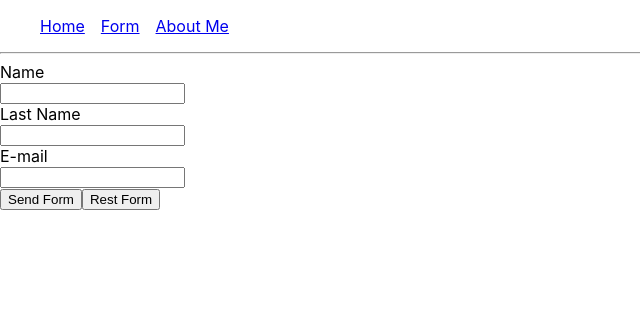
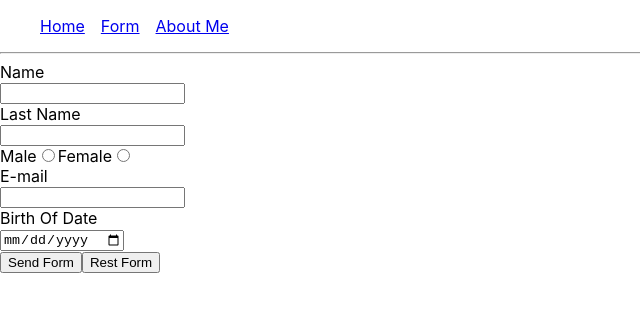
Before and after one commit to kaanyrd/FormForDevelopers, a React (Create React App) app in the folder my-form/: page /newform in a window 1280 px wide. Shown: the top 312 px of the page, without its empty margins (0-640 px from the left). Built offline with nearby package versions, Linux system fonts and the light colour scheme.

Commit message:
Continue to Form

```diff
--- a/my-form/src/components/NewForm.jsx
+++ b/my-form/src/components/NewForm.jsx
@@ -2,41 +2,116 @@ import React from 'react'
 import { useFormik } from "formik"
 
 
+
 function NewForm() {
 
-  const { handleChange, handleSubmit, handleReset ,values, isSubmitting } = useFormik({
+  const { handleChange, handleSubmit, handleReset, values, isSubmitting } = useFormik({
     initialValues: {
       firstName: "",
       lastName: "",
-      email: ""
+      gender: "",
+      email: "",
+      birthOfDate: "",
+      pozition: [],
+      // school: "",
+      // department: ""
+
+
     },
-    onSubmit: async(values, bag)=> {
-      await new Promise((r)=> setTimeout(r, 2000))
+    onSubmit: async (values, bag) => {
+      await new Promise((r) => setTimeout(r, 2000))
       console.log(values)
       bag.resetForm()
     }
   })
-
   return (
     <div>
-        <form onSubmit={handleSubmit} onReset={handleReset}>
+      <form onSubmit={handleSubmit} onReset={handleReset}>
+
+        {/* NAME */}
+        <div>
+          <div><label htmlFor="firstName">Name</label></div>
+          <div><input value={values.firstName} id="firstName" name="firstName" onChange={handleChange("firstName")} disabled={isSubmitting} /></div>
+        </div>
+        {/* LASTNAME */}
+        <div>
+          <div><label htmlFor="lastName">Last Name</label></div>
+          <div><input value={values.lastName} id="lastName" name="lastName" onChange={handleChange("lastName")} disabled={isSubmitting} /></div>
+        </div>
+        {/* GENDER */}
+        <div>
+          <span>Male</span>
+          <input type="radio" name='gender' value="male" onChange={handleChange("gender")} checked={values.gender === "male"} />
+
+          <span>Female</span>
+          <input type="radio" name='gender' value="female" onChange={handleChange("gender")} checked={values.gender === "female"} />
+        </div>
+        {/* EMAIL */}
+        <div>
+          <div><label htmlFor="email">E-mail</label></div>
+          <div><input value={values.email} id="email" name="email" onChange={handleChange("email")} disabled={isSubmitting} /></div>
+        </div>
+        {/* DATE */}
+        <div>
+          <div><label htmlFor="birthOfDate">Birth Of Date</label></div>
+          <div><input value={values.birthOfDate} type="date" id='birthOfDate' name='birthOfDate' onChange={handleChange("birthOfDate")} disabled={isSubmitting} /></div>
+        </div>
+        {/* POZITION */}
+        {/* <div>
           <div>
-            <div><label htmlFor="firstName">Name</label></div>
-            <div><input value={values.firstName} id="firstName" name="firstName" onChange={handleChange("firstName")} disabled={isSubmitting}/></div>
+            <input type="checkbox" name='pozition' value="Back-end" onChange={handleChange("pozition")} disabled={isSubmitting}/>
+            <label htmlFor="Back-end">Back-End</label>
           </div>
           <div>
-            <div><label htmlFor="lastName">Last Name</label></div>
-            <div><input value={values.lastName} id="lastName" name="lastName" onChange={handleChange("lastName")} disabled={isSubmitting}/></div>
+            <input type="checkbox" name='pozition' value="Front-end" onChange={handleChange("pozition")} disabled={isSubmitting}/>
+            <label htmlFor="Front-end">Front-End</label>
           </div>
           <div>
-            <div><label htmlFor="email">E-mail</label></div>
-            <div><input value={values.email} id="email" name="email" onChange={handleChange("email")} disabled={isSubmitting}/></div>
+            <input type="checkbox" name='pozition' value="Mobile" onChange={handleChange("pozition")} disabled={isSubmitting} />
+            <label htmlFor="Mobile">Mobile</label>
           </div>
           <div>
-            <button type='submit'>Send Form</button>
-            <button type='reset'>Rest Form</button>
+            <input type="checkbox" name='pozition' value="Data" onChange={handleChange("pozition")} disabled={isSubmitting} />
+            <label htmlFor="Data">Data</label>
           </div>
-        </form>
+          <div>
+            <input type="checkbox" name='pozition' value="Game" onChange={handleChange("pozition")} disabled={isSubmitting} />
+            <label htmlFor="Game">Game</label>
+          </div>
+        </div> */}
+
+
+
+
+
+        {/* <div>
+          <div><label htmlFor="school">School</label></div>
+          <div><select name="school" id="school" value={values.school} onChange={handleChange("school")} disabled={isSubmitting}>
+            <option value="IstanbulAydinUniversity" label=''>Istanbul Aydin University</option>
+            <option value="IstanbulTechnicalUniversity" label='IstanbulTechnicalUniversity'>Istanbul Technical University</option>
+            <option value="GalatasarayUniversity" label='GalatasarayUniversity'>Galatasaray University</option>
+            <option value="NamikKemalUniversity" label='NamikKemalUniversity'>Namik Kemal University</option>
+            <option value="BahcesehirUniversity" label='BahcesehirUniversity'>Bahcesehir University</option>
+          </select></div>
+        </div> */}
+        {/* <div>
+          <div><label htmlFor="department">Department</label></div>
+          <div><select name="department" id="department" onChange={handleChange("department")} disabled={isSubmitting} value={values.department}>
+            <option value="SoftwareEngineering">Software Engineering</option>
+            <option value="ComputerEngineering">Computer Engineering</option>
+            <option value="SoftwareDeveloper">Software Developer</option>
+            <option value="InformationTechnology">Information Technology</option>
+            </select></div>
+        </div> */}
+
+
+
+        {/* BUTTONS */}
+        <div>
+          <button type='submit'>Send Form</button>
+          <button type='reset'>Rest Form</button>
+        </div>
+      </form>
     </div>
   )
 }
```
Also changed, not shown: my-form/public/denemeIcon.png (added).
